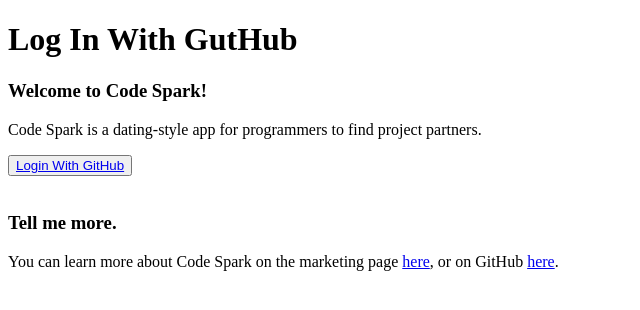
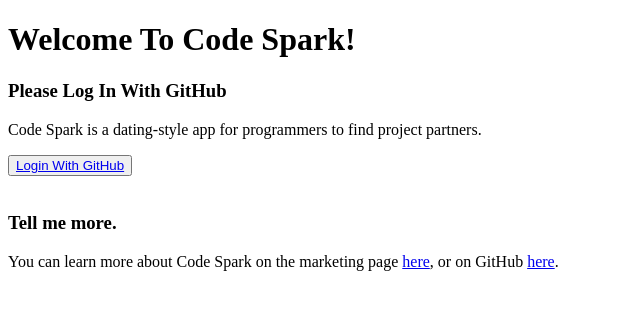
Before and after one commit to TheByteBunch/code-spark, a Django app: template code_spark/app/templates/app/login.html in a window 1280 px wide. Shown: the top 310 px of the page, without its empty margins (0-640 px from the left). Run offline with Django 3.2, Linux system fonts and the light colour scheme; the template is opened without the code that fills it, so the values that code supplies are empty.

Commit message:
fix type (guthub) and swap titles

```diff
--- a/code_spark/app/templates/app/login.html
+++ b/code_spark/app/templates/app/login.html
@@ -1,5 +1,5 @@
-{% extends 'app/base.html' %} {% block title %}Log In With GutHub{% endblock %} {% block content %}
-<h3>Welcome to Code Spark!</h3>
+{% extends 'app/base.html' %} {% block title %}Welcome To Code Spark!{% endblock %} {% block content %}
+<h3>Please Log In With GitHub</h3>
 <p>Code Spark is a dating-style app for programmers to find project partners.</p>
 
 <div class="row">
```
